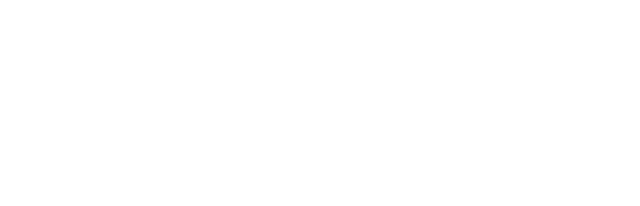
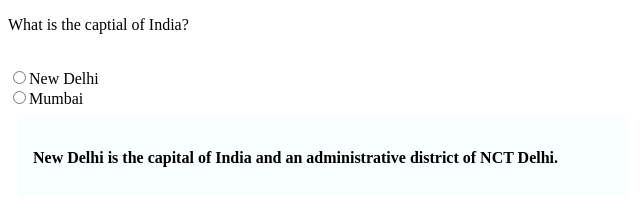
Before and after one commit to acciojob/trivia-raksha-rajpoot, a website: page main.html in a window 1280 px wide. Shown: the whole page, without its empty margins (0-640 px from the left). Drawn offline with Linux system fonts and the light colour scheme.

Commit message:
created a submission

```diff
--- a/main.html
+++ b/main.html
@@ -7,6 +7,12 @@
 </head>
 
 <body>
+	<p>What is the captial of India?</p><br>
+	<input type="radio" name="city">New Delhi<br>
+	<input type="radio" name="city">Mumbai
+	<blockquote class="question">
+		<p>New Delhi is the capital of India and an administrative district of NCT Delhi.</p>
+	</blockquote>
 	<!-- the entire body must be written by student -->
     <script type="text/javascript" src="./script.js">
 </script>
--- a/styles.css
+++ b/styles.css
@@ -1,2 +1,9 @@
-
+.question{
+	max-width:580px;
+	margin:10px;
+	padding:15px;
+	border:left 8px solid green;
+	background-color:#f8fffe;
+	font-weight:bold;
+}
 /* Your CSS Code here. */
```
